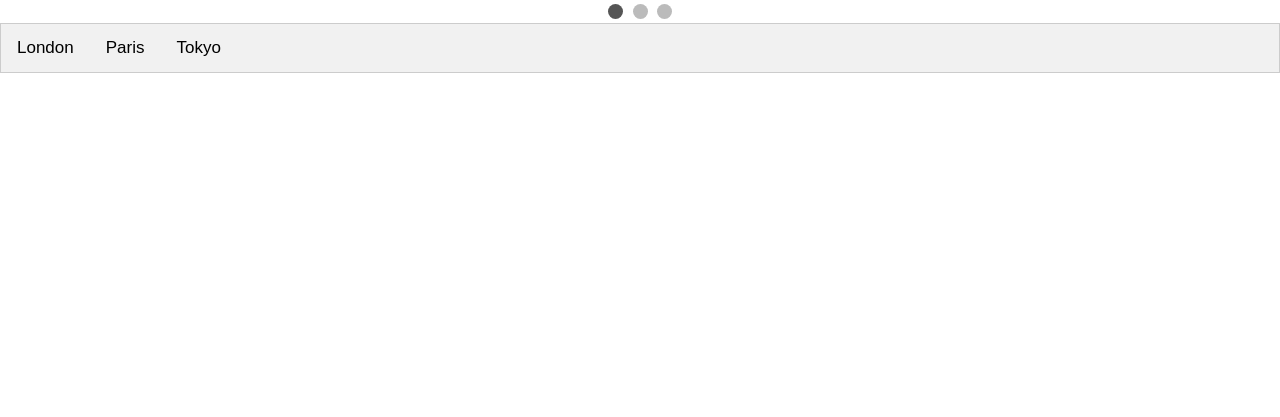
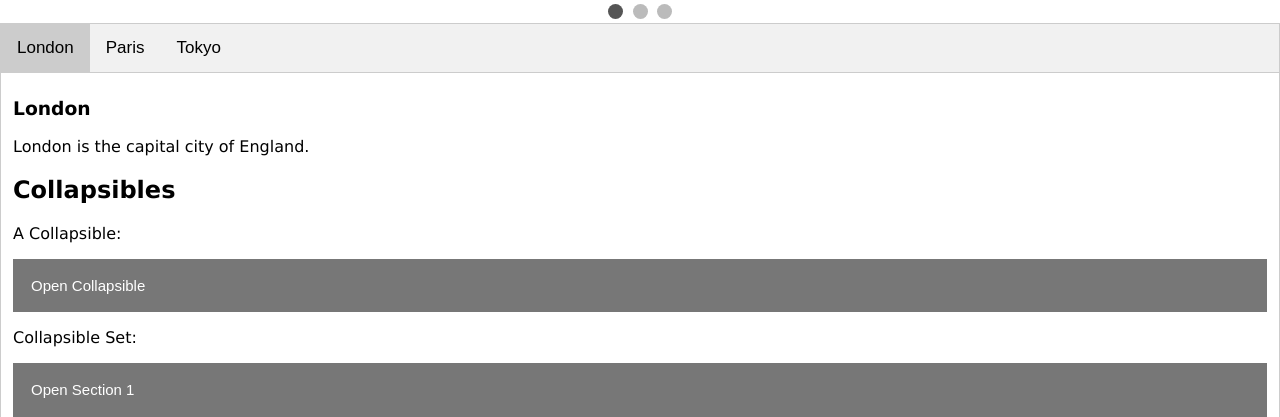
Before and after one commit to Vijaya0110/Air-Pollution-and-Climate-Change, a Flask app: page / in a window 1280 px wide. Shown: the part 604-1021 px from the top of the page. Before the commit the page ends 677 px from the top, so only its background shows below. Run offline with Flask 2, Linux system fonts and the light colour scheme.

Commit message:
Update start.html

```diff
--- a/templates/start.html
+++ b/templates/start.html
@@ -89,7 +89,7 @@ function showSlides(n) {
   showSlides(slideIndex);
   </script>
 <div class="tab">
-  <button class="tablinks" onclick="openTab(event, 'London')">London</button>
+  <button class="tablinks" onclick="openTab(event, 'London')" id="defaultOpen">London</button>
   <button class="tablinks" onclick="openTab(event, 'Paris')">Paris</button>
   <button class="tablinks" onclick="openTab(event, 'Tokyo')">Tokyo</button>
 </div>
@@ -146,6 +146,10 @@ function openTab(evt, cityName) {
   document.getElementById(cityName).style.display = "block";
   evt.currentTarget.className += " active";
 }
+
+ // Get the element with id="defaultOpen" and click on it
+document.getElementById("defaultOpen").click();
+
   var coll = document.getElementsByClassName("collapsible");
 var i;
 
```
